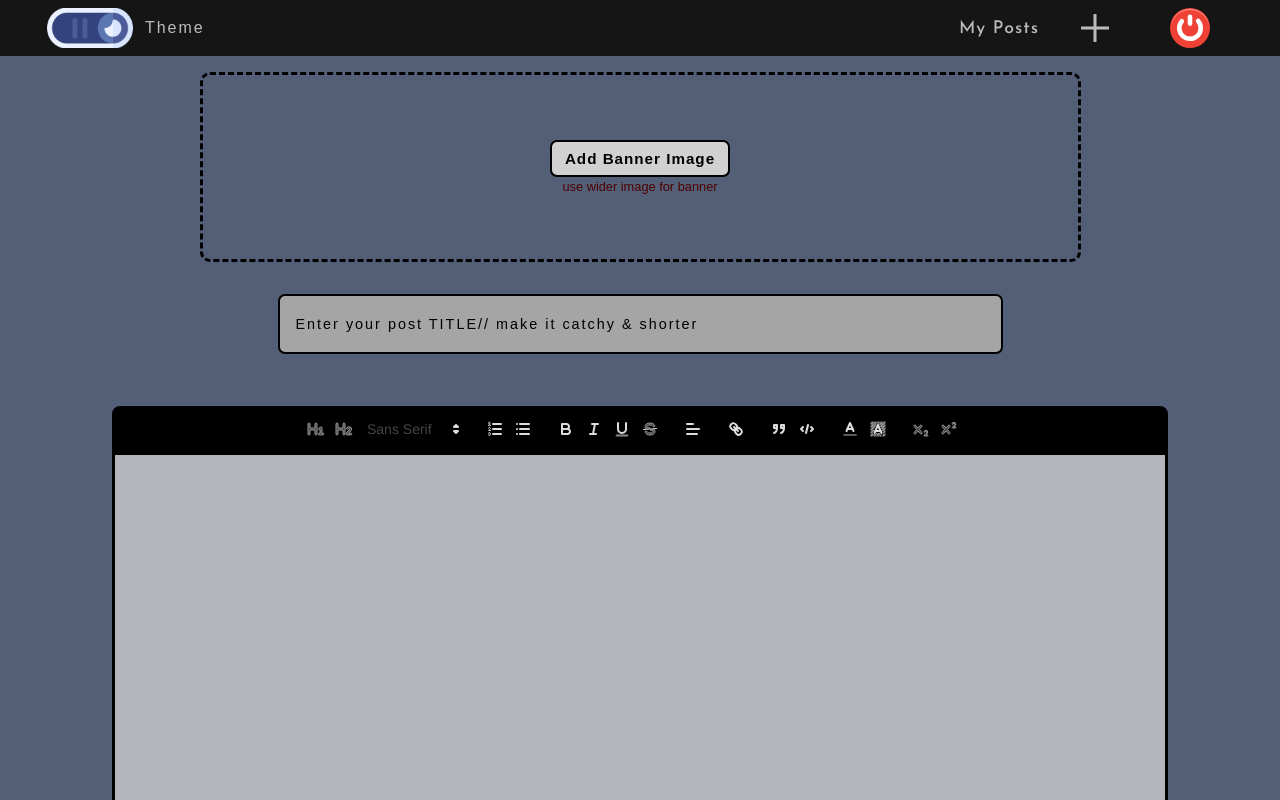
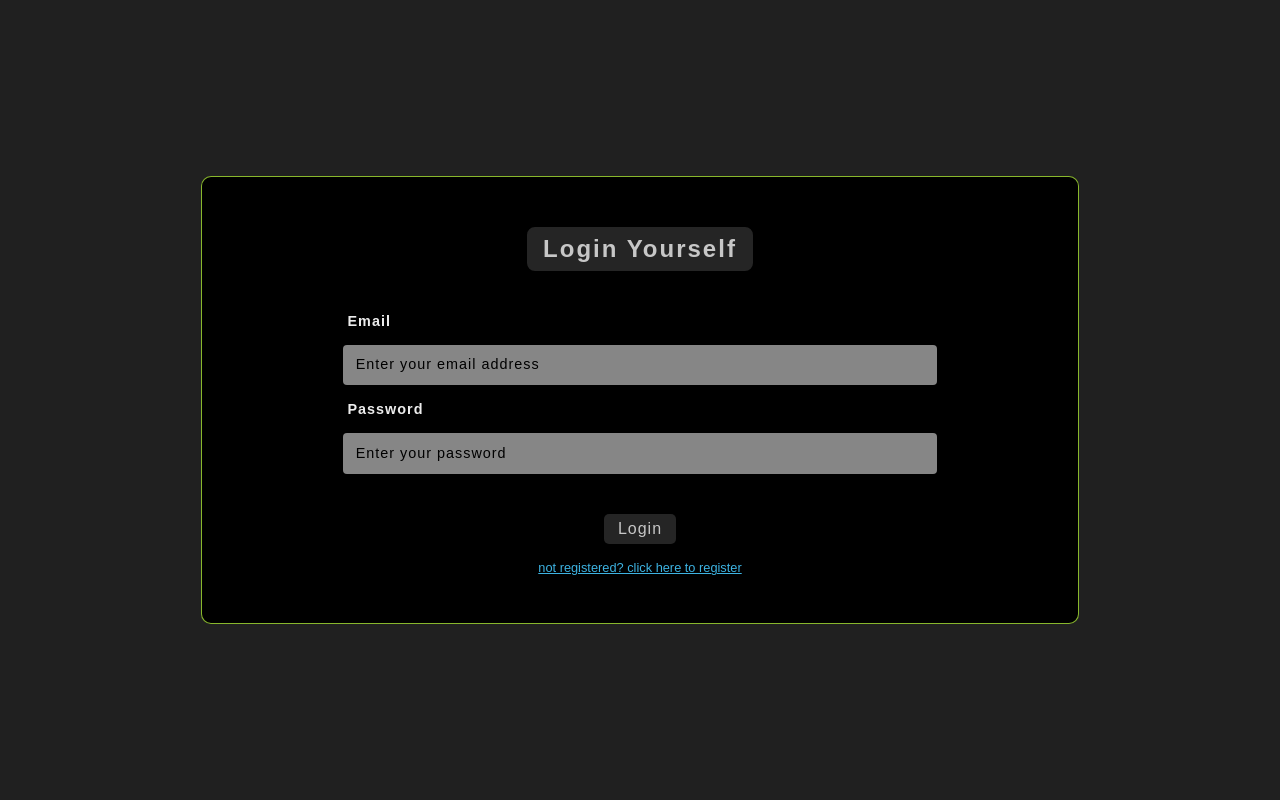
Before and after one commit to Sonu-Singha/Notepen, a React (Vite) app in the folder Frontend/: page / in a window 1280 px wide. Shown: the top 800 px of the page. Built offline with nearby package versions, Linux system fonts and the light colour scheme.

Commit message:
Loginpage created

```diff
--- a/Frontend/src/App.jsx
+++ b/Frontend/src/App.jsx
@@ -6,7 +6,10 @@ import './App.css'
 // Importing Indivisual Components
 
 // Createpage
-import Createpage from './components/pages/createpage/Createpage.component'
+import Createpage from './components/pages/createpage/Createpage.component';
+
+// Loginpage
+import Loginpage from "./components/pages/loginpage/LoginPage.jsx";
 
 
 
@@ -14,7 +17,8 @@ import Createpage from './components/pages/createpage/Createpage.component'
 function App() {
   return (
     <>
-      <Createpage />
+      {/* <Createpage /> */}
+      <Loginpage />
     </>
   )
 }
--- /dev/null
+++ b/Frontend/src/components/pages/loginpage/LoginPage.css
@@ -0,0 +1,191 @@
+/* Code starts from Here */
+
+* {
+    margin: 0;
+    padding: 0;
+}
+
+
+
+/* Main Loging Component */
+
+.Login_Main_Component {
+    /* border: 1px solid blue; */
+    background-color: rgb(32, 32, 32);
+    width: 100%;
+    height: 100vh;
+    display: flex;
+    justify-content: center;
+    align-items: center;
+}
+
+
+/* Main Login Wrapper */
+
+.Main_Login_Wrapper {
+    /* border: 1px solid red; */
+    width: 100%;
+    max-width: 1250px;
+    height: 100vh;
+    display: flex;
+    justify-content: center;
+    align-items: center;
+}
+
+
+
+/* Login Container */
+
+.Login_Container {
+    border: 1.5px solid rgba(153, 205, 50, 0.895);
+    border-radius: 10px;
+    background-color: black;
+    min-height: min-content;
+    width: 65%;
+    display: flex;
+    flex-direction: column;
+    justify-content: space-evenly;
+    padding: 2rem;
+    gap: 1.5rem;
+}
+
+
+
+
+/* Title */
+
+.login_t {
+    padding: 1rem 0;
+    width: 100%;
+    display: flex;
+    justify-content: center;
+    align-items: center;
+}
+
+.login_text {
+    border: 2px solid rgb(0, 0, 0);
+    background-color: rgb(37, 37, 37);
+    border-radius: 10px;
+    padding: .5rem 1rem;
+    font-family: Arial, Helvetica, sans-serif;
+    font-size: 1.5rem;
+    font-weight: bold;
+    letter-spacing: 2px;
+    color: rgb(199, 199, 199);
+}
+
+
+
+
+
+/* Login */
+
+/* Inputs */
+
+.Login_Inputs {
+    flex: 1;
+    display: flex;
+    flex-direction: column;
+    gap: 1.5rem;
+}
+
+.input_container {
+    display: flex;
+    flex-direction: column;
+    gap: 1rem;
+    align-items: center;
+}
+
+.email_input {
+    border: none;
+    outline: none;
+    border-radius: 4px;
+    padding: .8rem;
+    background-color: rgb(134, 134, 134);
+    width: 70%;
+}
+
+.email_input::placeholder {
+    color: black;
+    font-size: .9rem;
+    letter-spacing: 1px;
+}
+
+.email_textt {
+    color: rgba(255, 255, 255, 0.927);
+    width: 72%;
+    font-family: Arial, Helvetica, sans-serif;
+    font-size: .9rem;
+    letter-spacing: 1px;
+    font-weight: bold;
+}
+
+
+
+
+
+
+.password_input {
+    border: none;
+    outline: none;
+    border-radius: 4px;
+    padding: .8rem;
+    background-color: rgb(134, 134, 134);
+    width: 70%;
+}
+
+.password_input::placeholder {
+    color: black;
+    font-size: .9rem;
+    letter-spacing: 1px;
+}
+
+.password_text {
+    width: 72%;
+    color: rgba(255, 255, 255, 0.927);
+    font-family: Arial, Helvetica, sans-serif;
+    font-size: .9rem;
+    letter-spacing: 1px;
+    font-weight: bold;
+}
+
+
+
+
+/* Subbmit */
+
+.submit_container {
+    padding: 1rem 0;
+    display: flex;
+    flex-direction: column;
+    align-items: center;
+    gap: 1rem;
+}
+
+.login_submit {
+    border: none;
+    border-radius: 5px;
+    padding: .4rem .9rem;
+    font-family: Arial, Helvetica, sans-serif;
+    letter-spacing: 1px;
+    font-size: 1rem;
+    color: rgb(199, 199, 199);
+    background-color: rgb(37, 37, 37);
+    transition: ease-in .15s;
+}
+
+.login_submit:hover {
+    background-color: green;
+    cursor: pointer;
+}
+
+
+
+
+/* if Not Logged in */
+
+.not_logged {
+    color: rgb(61, 179, 226);
+    font-family: Arial, Helvetica, sans-serif;
+    font-size: .8rem;
+}
--- /dev/null
+++ b/Frontend/src/components/pages/loginpage/LoginPage.jsx
@@ -0,0 +1,73 @@
+// Code starts from Here
+
+
+// Importing CSS
+import { useState } from "react";
+import "../loginpage/LoginPage.css";
+
+
+
+
+// Creating Component
+
+// Main component(HEAD)----------------------------------------1
+
+function LoginPage() {
+    const [email, setEmail] = useState("");
+    const [password, setPassword] = useState("");
+
+
+    return (
+        <div className="Login_Main_Component">
+            <LoginComponent email={email} password={password} />
+        </div>
+    )
+}
+
+
+
+// Sub component(Login)----------------------------------------2
+
+function LoginComponent({ email, password }) {
+    return (
+        <div className="Main_Login_Wrapper">
+            <div className="Login_Container">
+                <div className="login_t">
+                    <span className="login_text">Login Yourself</span>
+                </div>
+                <form action="/login" method="post" className="Login_Inputs">
+                    <div className="input_container">
+                        <span className="email_textt">Email</span>
+                        <input type="email" value={email} placeholder="Enter your email address" className="email_input" required="true" />
+                        <span className="password_text">Password</span>
+                        <input type="text" value={password} placeholder="Enter your password" className="password_input" required="true" />
+                    </div>
+                    <div className="submit_container">
+                        <button className="login_submit">Login</button>
+                        <a className="not_logged" href="/register">not registered? click here to register</a>
+                    </div>
+                </form>
+            </div>
+        </div>
+    )
+}
+
+
+
+
+
+
+
+
+
+
+
+
+
+
+
+
+
+
+// Exporting main component
+export default LoginPage;
```
